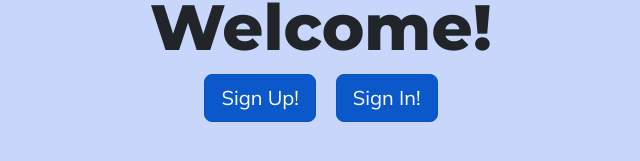
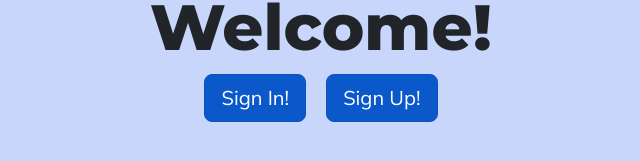
Before and after one commit to khilchukirill/ITRA-task-4, a React (Create React App) app in the folder client/: page / in a window 1280 px wide. Shown: the part 267-428 px from the top of the page, without its empty margins (319-959 px from the left). Built offline with nearby package versions, Linux system fonts and the light colour scheme.

Commit message:
deploy commit

```diff
--- a/client/src/App.tsx
+++ b/client/src/App.tsx
@@ -12,8 +12,8 @@ function App() {
       <div className="container">
         <Routes>
           <Route path="/" element={<HomePage />} />
+            <Route path="/signIn" element={<Auth />} />
             <Route path="/signUp" element={<Registration />} />
-            <Route path="/signIn" element={<Auth />} />
           <Route
             path="/adminPanel"
             element={
--- a/client/src/pages/home/homePage.tsx
+++ b/client/src/pages/home/homePage.tsx
@@ -5,8 +5,8 @@ import { RouteDescrModel } from "../models";
 export function HomePage() {
   const homePageTitle: string = "Welcome!";
   const homePageButtons: Array<RouteDescrModel> = [
+    new RouteDescrModel("/signIn", "Sign In!"),
     new RouteDescrModel("/signUp", "Sign Up!"),
-    new RouteDescrModel("/signIn", "Sign In!"),
   ];
   return (
     <div className="homePage">
```
